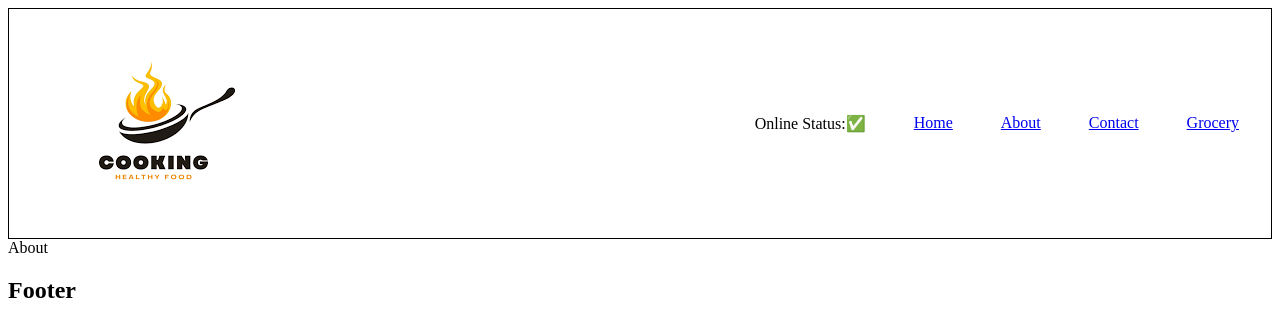
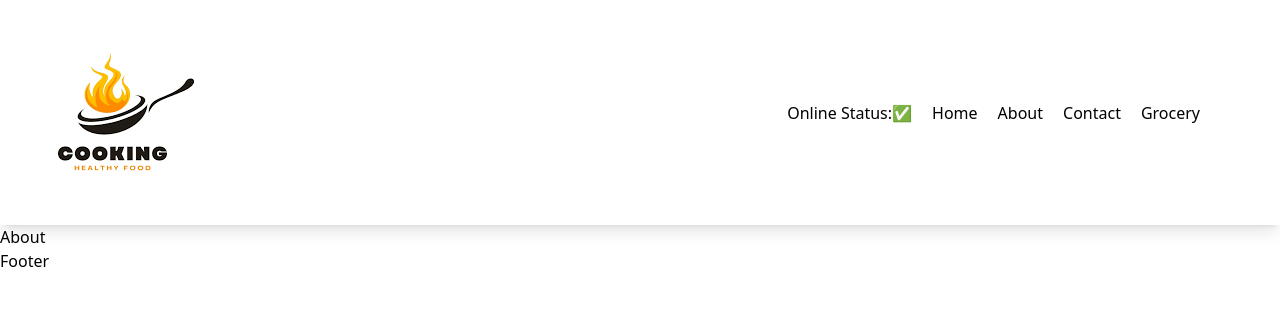
Before and after one commit to junaid-sheikh10/NamasteReact2.0, a React (Vite) app: page /about in a window 1280 px wide. Shown: the top 336 px of the page. Built offline with nearby package versions, Linux system fonts and the light colour scheme.

Commit message:
Tailwind added

```diff
--- a/index.css
+++ b/index.css
@@ -1,42 +1,3 @@
-.header {
-    display: flex;
-    align-items: center;
-    border: 1px solid black;
-    justify-content: space-between;
-    padding: 0 2rem 0 2rem;
-}
-
-.nav-items ul{
-    display: flex;
-    gap: 3rem;
-    list-style: none;
-}
-
-
-.res-card{
-    border: 1px solid black;
-
-    width: 20rem;
-
-}
-
-.card-img{
-    width: 100%;
-}
-
-.body{
-    margin: 2rem;
-    justify-content: center;
-}
-
-.res-container{
-    justify-content: center;
-    display: flex;
-    gap: 2rem;
-    flex-wrap: wrap;
-}
-
-.filter-btn{
-
-    cursor: pointer;
-}
+@tailwind base;
+@tailwind components;
+@tailwind utilities;
--- a/package.json
+++ b/package.json
@@ -11,7 +11,9 @@
   "license": "ISC",
   "devDependencies": {
     "parcel": "^2.12.0",
-    "process": "^0.11.10"
+    "postcss": "^8.4.41",
+    "process": "^0.11.10",
+    "tailwindcss": "^3.4.10"
   },
   "dependencies": {
     "react": "^18.3.1",
--- a/src/components/Body.js
+++ b/src/components/Body.js
@@ -39,24 +39,31 @@ const Body=()=>{
 
 
     return ListOfRestaurant.length===0 ? <Shimmer></Shimmer> : (
-        <div className='body'>
+        <div className=' mt-3'>
+
+            <div className="flex gap-8   pl-12 py-2 ">
             <div>
-                <input type="text" value={searchTxt} onChange={(e)=>{
+                <input className="border border-black rounded-md " type="text" value={searchTxt} onChange={(e)=>{
                     console.log(e.target.value)
                     setSearchTxt(e.target.value);
                 }} />
-                <button onClick={()=>{
+
+                <button className="bg-green-200 rounded-md mx-4 py-1 px-4"
+                onClick={()=>{
                     console.log("search Text "+searchTxt);
                     const data = ListOfRestaurant.filter(restaurant=>restaurant.info.name.toLowerCase().includes(searchTxt.toLowerCase() ))
                     console.log(data);
                     setFilteredRestaurants(data)
                     setSearchTxt("")
-                }} >search</button>
+                }}
+                 >
+                    Search
+                </button>
             </div>
 
 
-            <div className='filter'>
-                <button className="filter-btn"
+            <div className=''>
+                <button className="text-md px-4 py-1 bg-slate-200 rounded-md"
                 onClick={()=>{
                     console.log("CLICKED")
                     const fRes=ListOfRestaurant.filter((rest)=>{if(rest.info.avgRating>4.4){return rest}})
@@ -66,8 +73,10 @@ const Body=()=>{
 
                 }}>Top Rated Restaurants</button>
             </div>
+            </div>
 
-            <div className='res-container'>
+
+            <div className='flex flex-wrap mx-2  justify-between'>
 
                { filteredRestaurants.length===0 ?<h1>No results Found</h1> :
                 filteredRestaurants.map((restaurant,index)=>{
--- a/src/components/Header.js
+++ b/src/components/Header.js
@@ -8,13 +8,15 @@ const Header=()=>{
 
     return (
         <>
-        <div className='header'>
-            <div className='logo-container'>
+        <div className=" flex justify-between  pr-20  shadow-lg ">
+            <div className=''>
             <img src={LOGO_URL} alt="" />
             </div>
 
-            <div className='nav-items'>
-                <ul>
+            <div className=" items-center flex" >
+
+
+                <ul className="flex gap-5 underline-offset-auto">
                     <li>Online Status:{isOnline? "✅":"🟥"}</li>
                     <li><Link to="/" >Home</Link> </li>
                     <li><Link to="/about" >About</Link></li>
@@ -22,6 +24,8 @@ const Header=()=>{
                     <li><Link to="/grocery">Grocery</Link></li>
 
                 </ul>
+
+
             </div>
         </div>
 
--- a/src/components/RestaurantCard.js
+++ b/src/components/RestaurantCard.js
@@ -4,10 +4,10 @@ const RestaurantCard=(props)=>{
    // console.log(props)
     const {name, cuisines,avgRating,cloudinaryImageId}=props.info
     return(
-        <div className='res-card'>
-            <img className='card-img' src={CDN_URL+cloudinaryImageId} alt="" />
-            <h3>{name}</h3>
-            <h3>{cuisines.join(" ")}</h3>
+        <div className='m-2 hover:bg-gray-300 p-4 w-[250px] bg-gray-100 rounded-lg'>
+            <img className='rounded-md' src={CDN_URL+cloudinaryImageId} alt="" />
+            <h3 className="font-bold pt-4 text-lg">{name}</h3>
+            <h3 className="">{cuisines.join(" ")}</h3>
             <h4>{avgRating}</h4>
         </div>
     )
--- /dev/null
+++ b/tailwind.config.js
@@ -0,0 +1,8 @@
+/** @type {import('tailwindcss').Config} */
+module.exports = {
+  content: [ "./src/**/*.{html,js}"],
+  theme: {
+    extend: {},
+  },
+  plugins: [],
+}
```
Also changed, not shown: .postcssrc (added), 1 other file (tests, documents, lock files or other folders).
